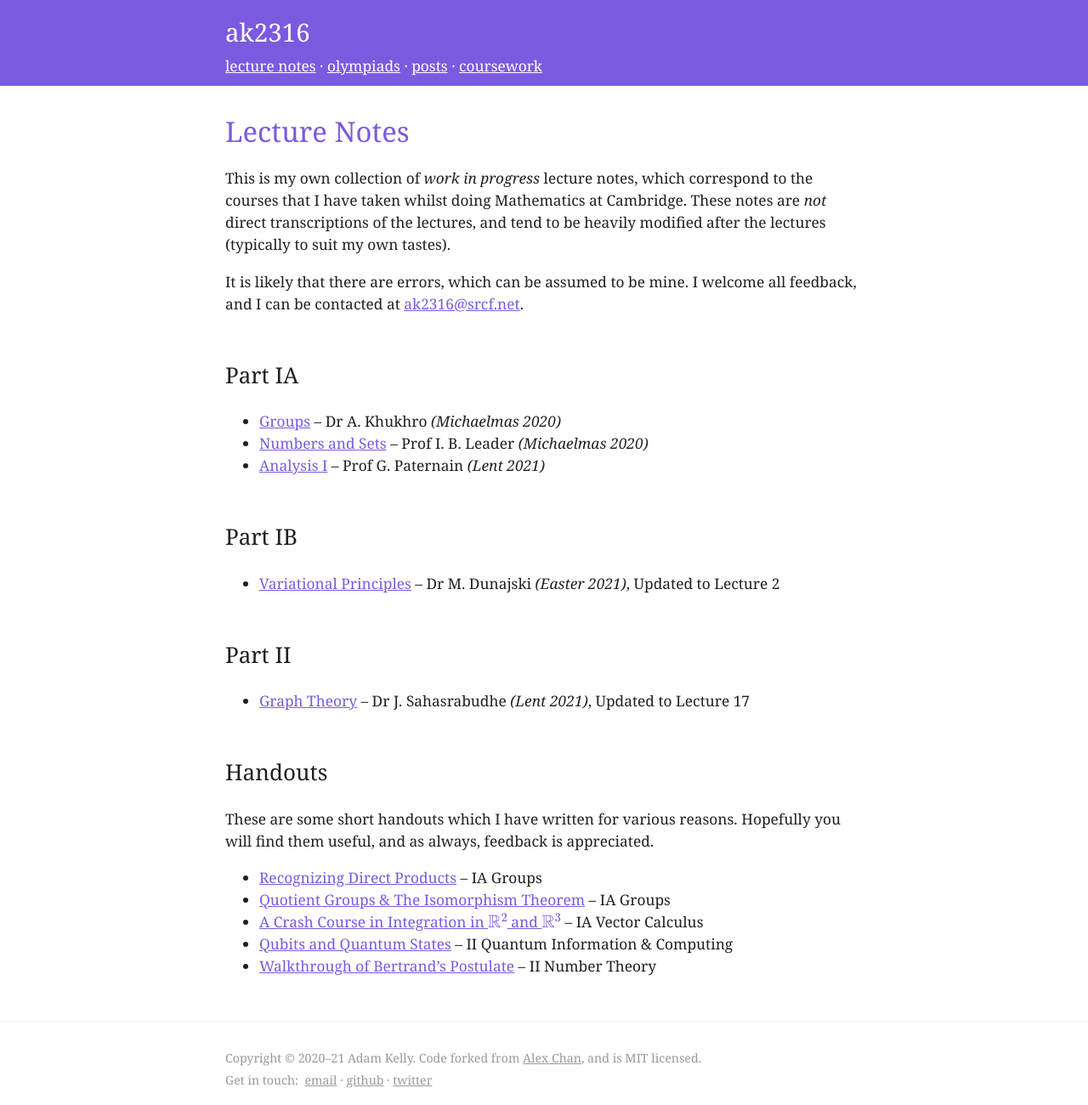
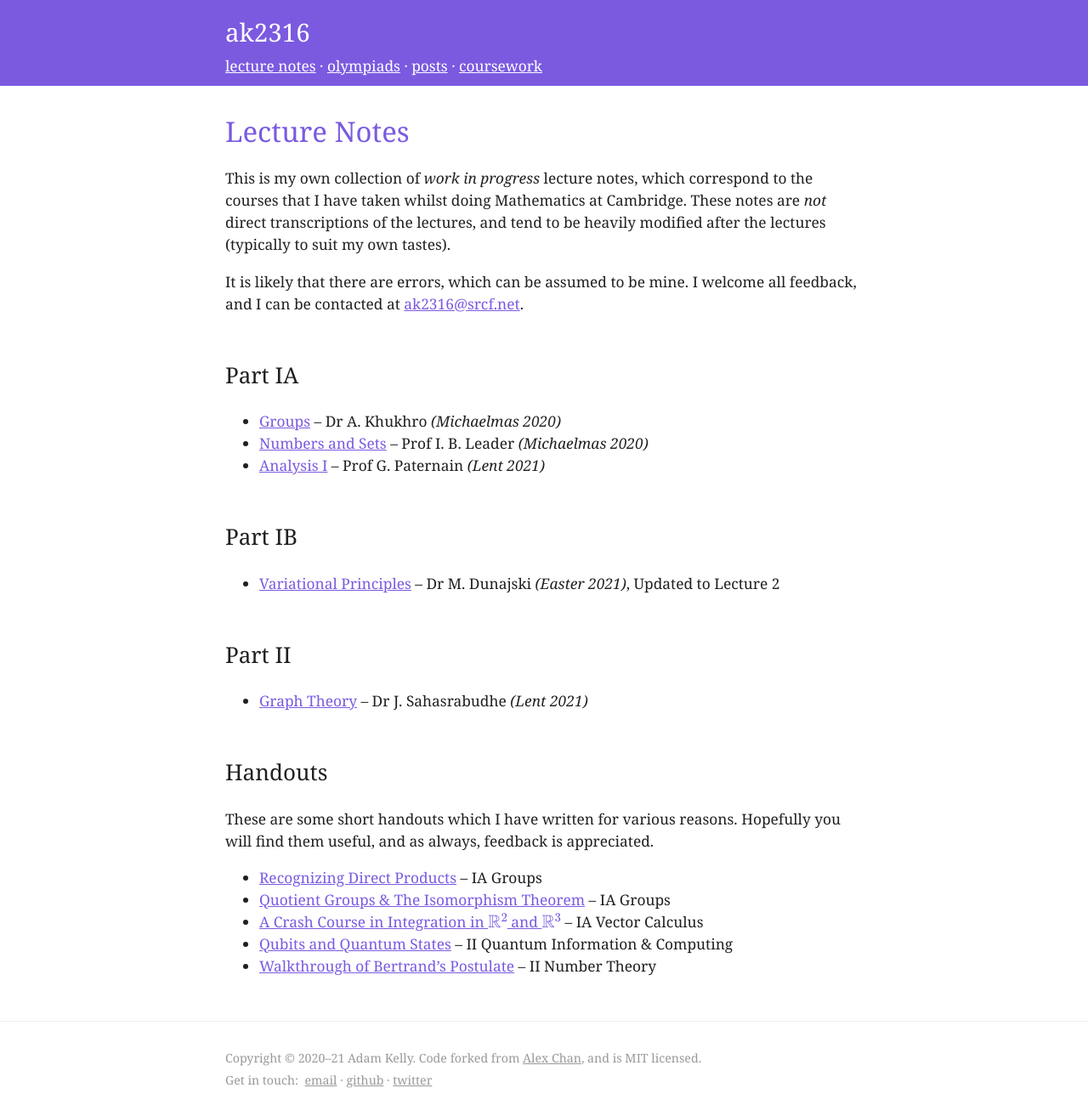
Before and after one commit to ak2316-cam/website, a Jekyll site: the page built from src/lecture-notes.md, in a window 1280 px wide. Shown: the whole page at 85% size. Built offline with Jekyll 4.4.1, drawn with Linux system fonts in a browser that asks for light colours.

Commit message:
Finished Graph Theory

```diff
--- a/src/lecture-notes.md
+++ b/src/lecture-notes.md
@@ -20,7 +20,7 @@ It is likely that there are errors, which can be assumed to be mine. I welcome a
 
 ## Part II
 
-- [Graph Theory](/files/ii-graph-theory/graph-theory.pdf) -- Dr J. Sahasrabudhe _(Lent 2021)_, Updated to Lecture 17
+- [Graph Theory](/files/ii-graph-theory/graph-theory.pdf) -- Dr J. Sahasrabudhe _(Lent 2021)_
 
 ## Handouts
 
```
